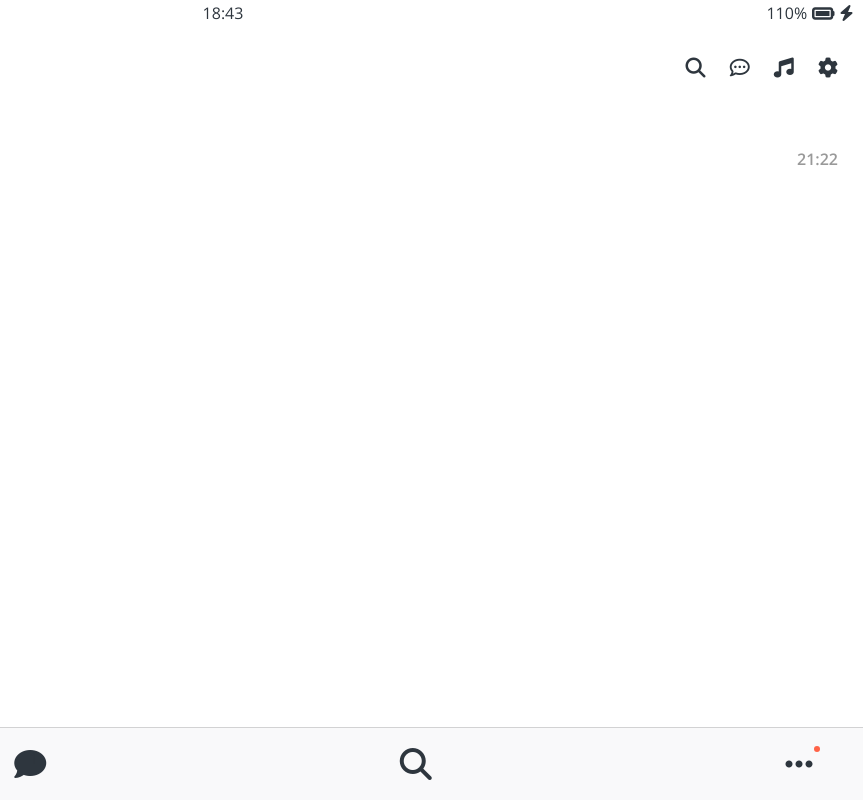
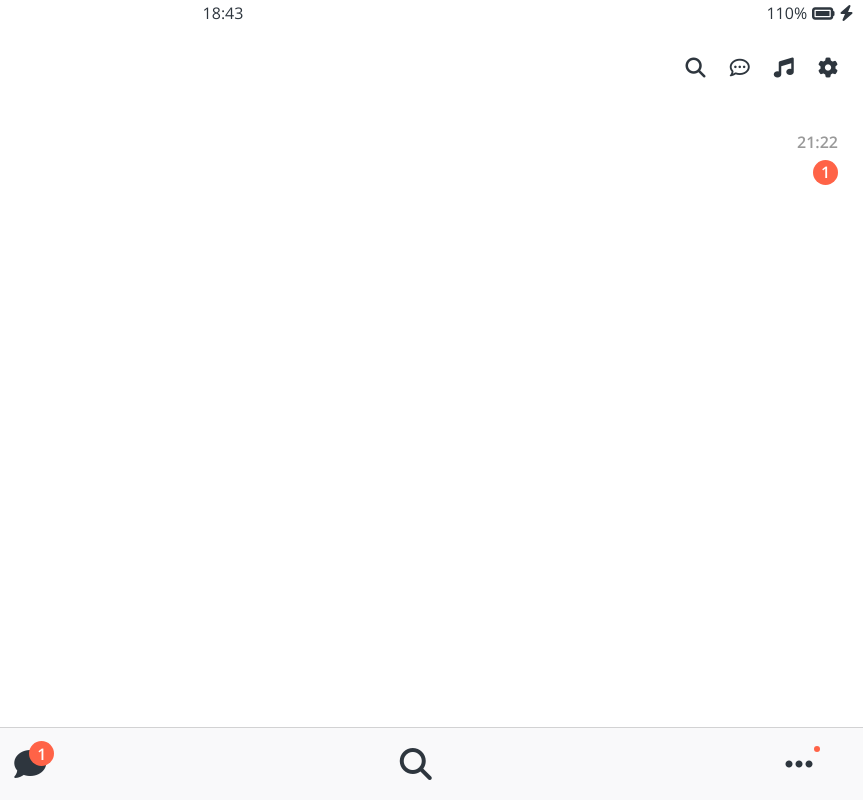
Before and after one commit to chanhong-ji/kokoa-clone, a plain HTML site: page chats.html in a window 1280 px wide. Shown: the full height of the page, 417-1280 px from the left. Drawn offline with nearby package versions, Linux system fonts and the light colour scheme.

Commit message:
Update chats.html

```diff
--- a/chats.html
+++ b/chats.html
@@ -45,8 +45,8 @@
           </div>
         </div>
         <div class="user-component__column">
-          <span>21:22</span>
-          <div></div>
+          <span class="user-component__time">21:22</span>
+          <span class="badge">1</span>
         </div>
       </div>
     </main>
@@ -60,7 +60,7 @@
         </li>
         <li class="nav__btn">
           <a class="nav__link" href="chats.html">
-            <span class="nav__notification">1</span>
+            <span class="nav__notification badge">1</span>
             <i class="fas fa-comment fa-2x"></i>
           </a>
         </li>
```
